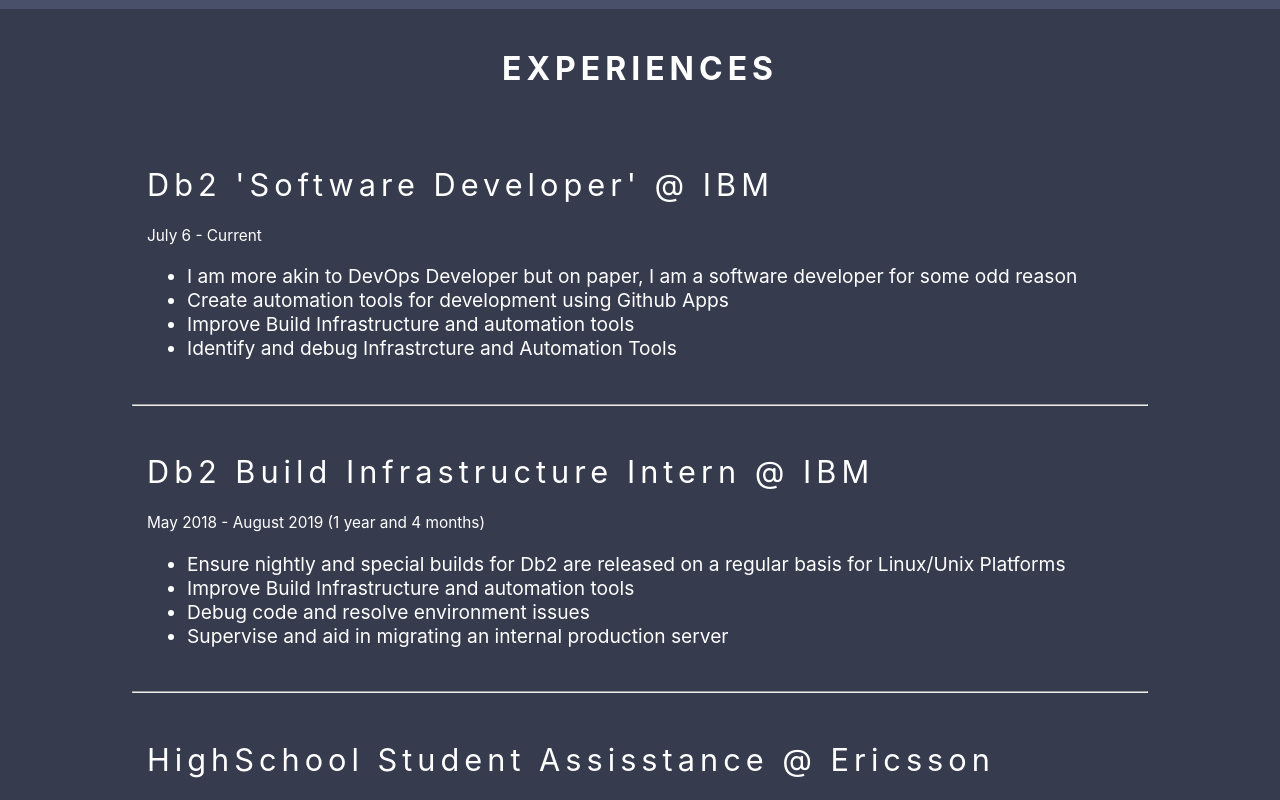
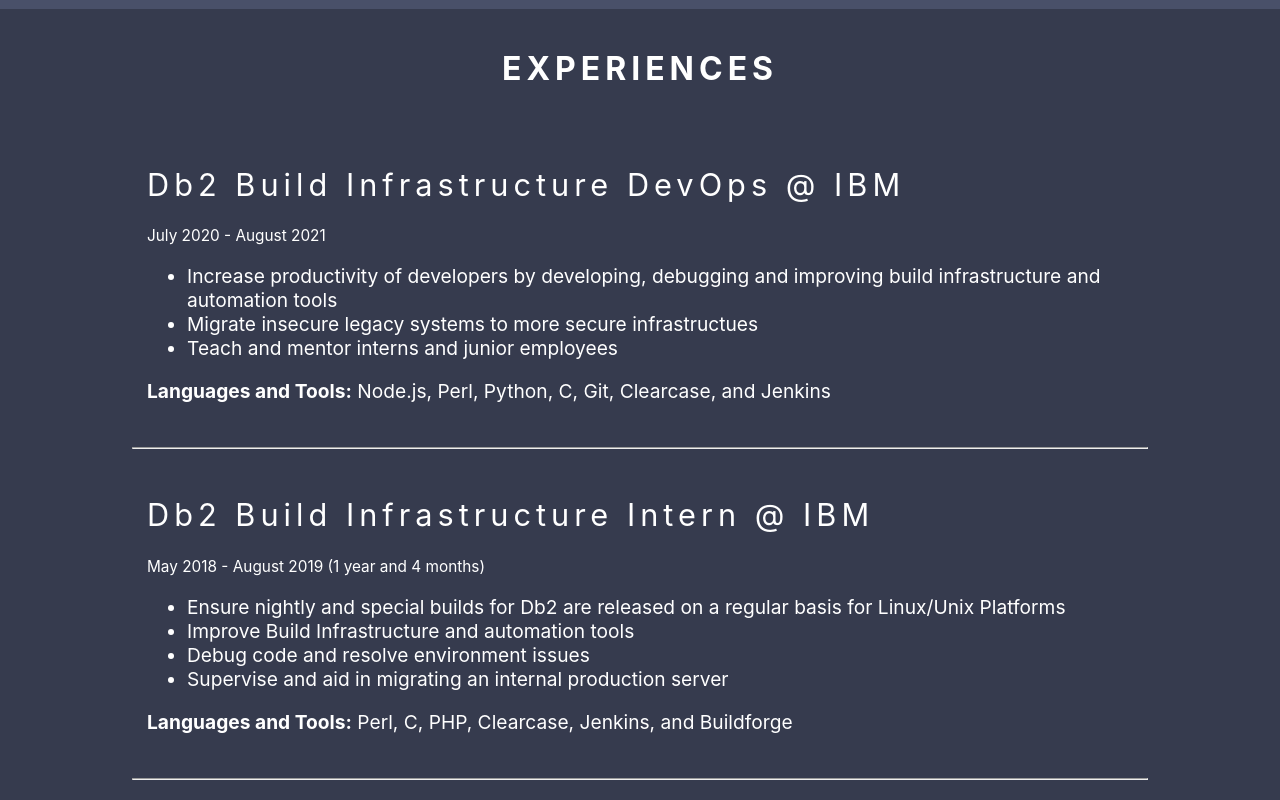
Before and after one commit to zakuArbor/portfolio, a React (Create React App) app: page / in a window 1280 px wide. Shown: the part 1380-2180 px from the top of the page. Built offline with nearby package versions, Linux system fonts and the light colour scheme.

Commit message:
Update Employment History

```diff
--- a/public/content.json
+++ b/public/content.json
@@ -1,14 +1,14 @@
 {
     "experiences": [
       {
-        "title": "Db2 'Software Developer' @ IBM",
-        "date": "July 6 - Current",
+        "title": "Db2 Build Infrastructure DevOps @ IBM",
+        "date": "July 2020 - August 2021",
         "tasks": [
-          "I am more akin to DevOps Developer but on paper, I am a software developer for some odd reason",
-          "Create automation tools for development using Github Apps",
-          "Improve Build Infrastructure and automation tools",
-          "Identify and debug Infrastrcture and Automation Tools"
-        ]
+          "Increase productivity of developers by developing, debugging and improving build infrastructure and automation tools",
+          "Migrate insecure legacy systems to more secure infrastructues",
+          "Teach and mentor interns and junior employees"
+        ],
+        "skills": "Node.js, Perl, Python, C, Git, Clearcase, and Jenkins"
       },
       {
         "title": "Db2 Build Infrastructure Intern @ IBM",
@@ -18,7 +18,8 @@
           "Improve Build Infrastructure and automation tools",
           "Debug code and resolve environment issues",
           "Supervise and aid in migrating an internal production server"
-          ]
+          ],
+        "skills": "Perl, C, PHP, Clearcase, Jenkins, and Buildforge"
       },
       {
         "title": "HighSchool Student Assisstance @ Ericsson",
@@ -27,7 +28,8 @@
           "Server Migration and Configuration",
           "Managing servers and programs and debug crashes",
           "Debug Programs"
-          ]
+          ],
+        "skills": ""
       }
     ],
     "projects": {
--- a/src/App.css
+++ b/src/App.css
@@ -208,7 +208,7 @@
     font-size: 120%;
   }
 
-  .job_desc {
+  .job_desc, job_skills {
     text-align: left;
   }
 
--- a/src/components/JobItem.js
+++ b/src/components/JobItem.js
@@ -1,6 +1,6 @@
 import React from 'react';
 
-const JobItem = ({ title, date, tasks }) => {
+const JobItem = ({ title, date, tasks, skills }) => {
     return (
       <div className = "job">
         <p className = "job_title">{title}</p>
@@ -11,6 +11,11 @@
           return <li key = {key}>{task}</li>
         })}
         </ul>
+        {skills.length !== 0 ?
+          <p className = "job_skills"><b>Languages and Tools:</b> { skills } </p>
+          :
+          null
+      }
       </div>
     );
   }
```
